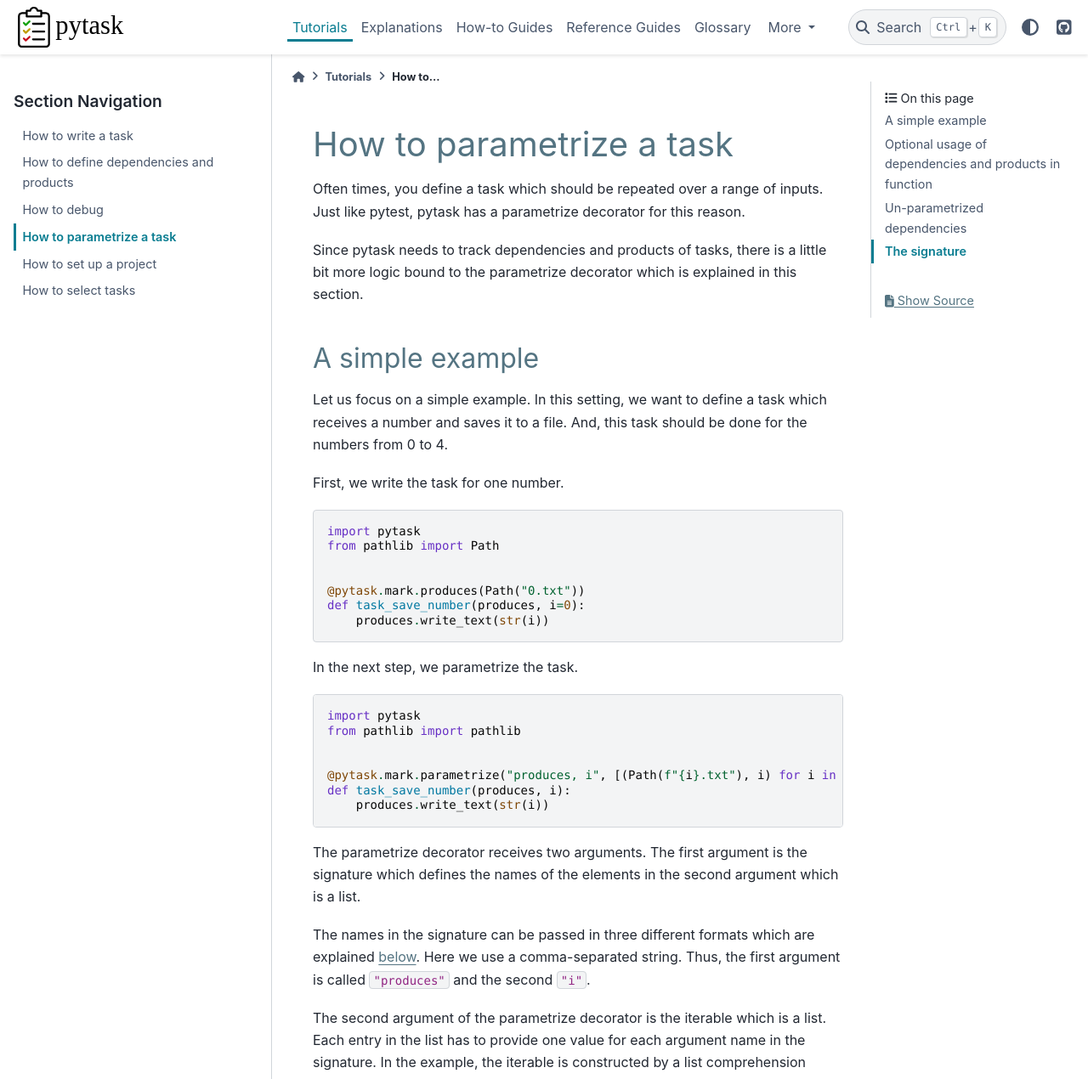
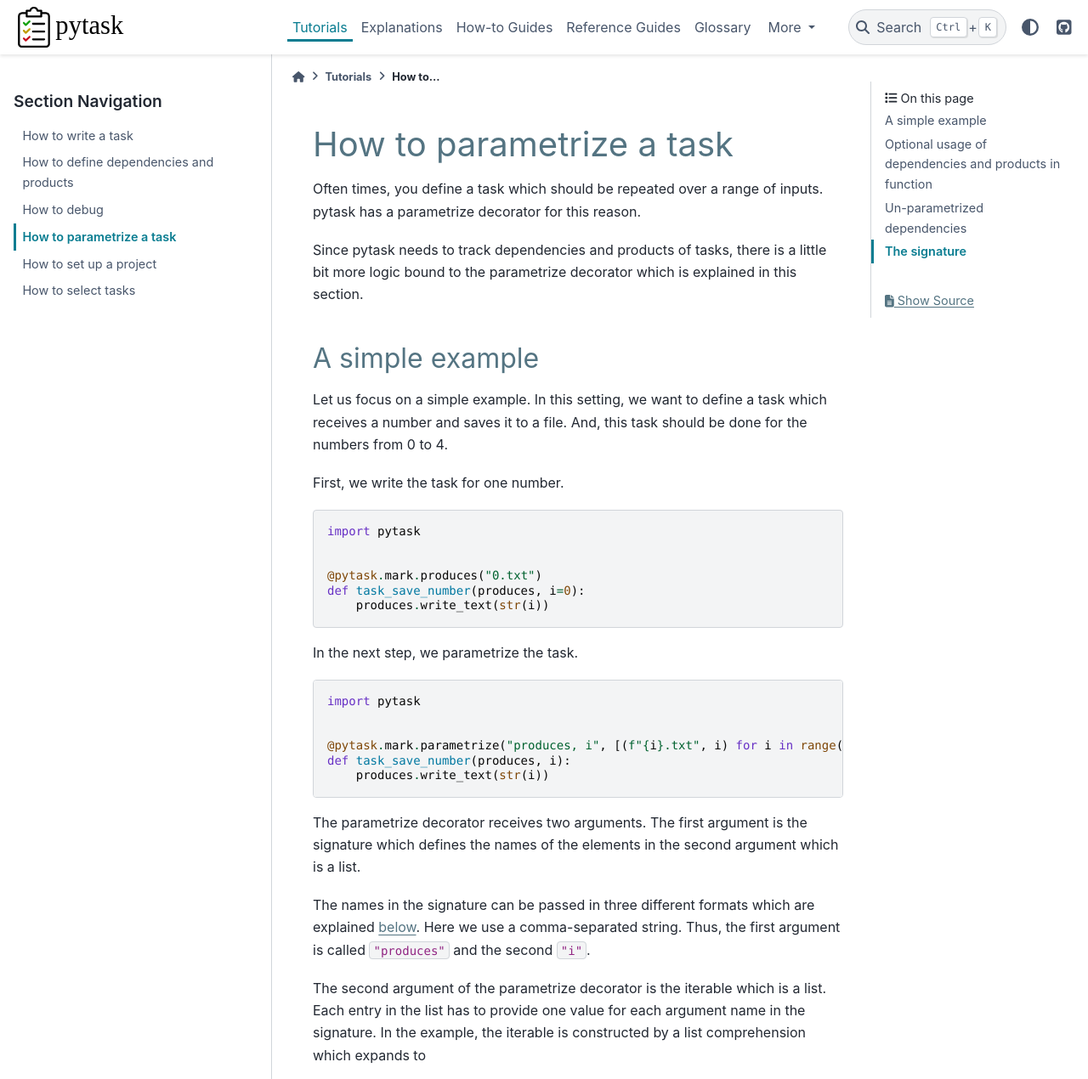
Before and after one commit to pytask-dev/pytask, a Sphinx documentation site: the page built from docs/tutorials/how_to_parametrize_a_task.rst, in a window 1280 px wide and 1400 px high, cut to the strip 0-1270 px from the top of the window. Shown: the whole strip at 85% size. Built offline with Sphinx 7.4.7 and the PyData theme 0.15.4, drawn with Linux system fonts in a browser that asks for light colours; some of the changed text lies outside the part shown.

Commit message:
A little bit more documentation.

```diff
--- a/docs/conf.py
+++ b/docs/conf.py
@@ -51,6 +51,7 @@ exclude_patterns = ["_build", "Thumbs.db", ".DS_Store"]
 
 # Configuration for autodoc
 autosummary_generate = True
+add_module_names = False
 
 copybutton_prompt_text = r"\\$ |>>> "
 copybutton_prompt_is_regexp = True
@@ -61,12 +62,12 @@ extlinks = {
 }
 
 intersphinx_mapping = {
-    "python": ("https://docs.python.org/3.7", None),
+    "python": ("https://docs.python.org/3.8", None),
 }
 
 # Configuration for numpydoc
 numpydoc_xref_param_type = True
-numpydoc_xref_ignore = {"type", "optional", "default"}
+numpydoc_xref_ignore = {"type", "optional", "default", "of"}
 
 
 # -- Options for HTML output -----------------------------------------------------------
--- a/docs/index.rst
+++ b/docs/index.rst
@@ -85,6 +85,7 @@ The documentation has currently one of four planned parts.
                     </div>
                 </a>
             </div>
+            -->
             <div class="col-lg-6 col-md-6 col-sm-6 col-xs-12 d-flex">
                 <a href="reference_guides/index.html" id="index-link">
                     <div class="card text-center intro-card shadow">
@@ -102,7 +103,6 @@ The documentation has currently one of four planned parts.
                     </div>
                  </a>
             </div>
-            -->
         </div>
     </div>
 
--- a/docs/reference_guides/index.rst
+++ b/docs/reference_guides/index.rst
@@ -14,3 +14,4 @@ additional details on the inner workings of pytask.
    :maxdepth: 1
 
    summary
+   marks
--- a/docs/tutorials/how_to_parametrize_a_task.rst
+++ b/docs/tutorials/how_to_parametrize_a_task.rst
@@ -1,8 +1,8 @@
 How to parametrize a task
 =========================
 
-Often times, you define a task which should be repeated over a range of inputs. Just
-like pytest, pytask has a parametrize decorator for this reason.
+Often times, you define a task which should be repeated over a range of inputs. pytask
+has a parametrize decorator for this reason.
 
 Since pytask needs to track dependencies and products of tasks, there is a little bit
 more logic bound to the parametrize decorator which is explained in this section.
@@ -20,10 +20,9 @@ First, we write the task for one number.
 .. code-block:: python
 
     import pytask
-    from pathlib import Path
 
 
-    @pytask.mark.produces(Path("0.txt"))
+    @pytask.mark.produces("0.txt")
     def task_save_number(produces, i=0):
         produces.write_text(str(i))
 
@@ -32,10 +31,9 @@ In the next step, we parametrize the task.
 .. code-block:: python
 
     import pytask
-    from pathlib import pathlib
 
 
-    @pytask.mark.parametrize("produces, i", [(Path(f"{i}.txt"), i) for i in range(5)])
+    @pytask.mark.parametrize("produces, i", [(f"{i}.txt", i) for i in range(5)])
     def task_save_number(produces, i):
         produces.write_text(str(i))
 
@@ -68,7 +66,7 @@ mapped to the argument ``produces`` and ``i`` receives the number.
 
     .. code-block:: python
 
-        @pytask.mark.produces(Path("1.txt"))
+        @pytask.mark.produces("1.txt")
         def task_save_number(produces, i=1):
             produces.write_text(str(i))
 
@@ -107,7 +108,7 @@ all generated tasks and save it along a generated number to a file.
 .. code-block:: python
 
     @pytask.mark.depends_on(Path("additional_text.txt"))
-    @pytask.mark.parametrize("produces, i", [(Path(f"{i}.txt"), i) for i in range(5)])
+    @pytask.mark.parametrize("produces, i", [(f"{i}.txt", i) for i in range(5)])
     def task_save_number(depends_on, produces, i):
         additional_text = depends_on.read_text()
         produces.write_text(additional_text + str(i))
```
Also changed, not shown: other parts of docs/tutorials/how_to_parametrize_a_task.rst (+4 -1 lines), docs/reference_guides/marks.rst (added, +11 -0 lines), .pre-commit-config.yaml, 2 other files.
